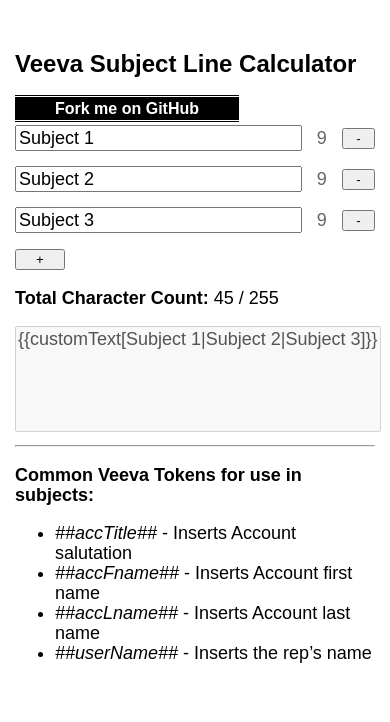
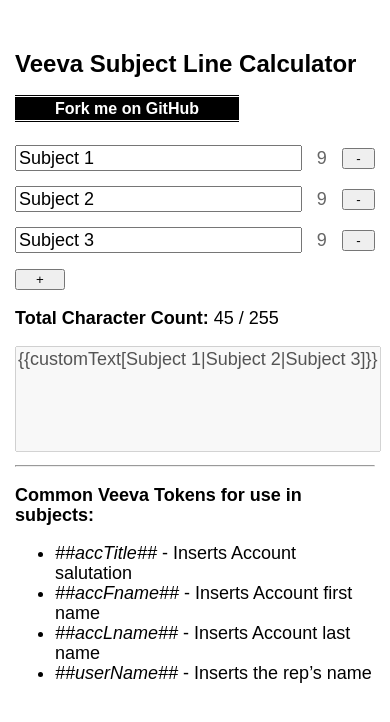
Before and after one commit to princeton10agency/veeva-subject-lines, a Nuxt app: page / in a window 390 px wide. Shown: the top 722 px of the page. Built offline with nearby package versions, Linux system fonts and the light colour scheme.

Commit message:
spacing for fork button on mobile

```diff
--- a/app.vue
+++ b/app.vue
@@ -106,6 +106,10 @@
   resize: none;
 }
 
+.subjects {
+  padding: 20px 0;
+}
+
 .row {
   display: flex;
   flex-direction: row;
```
